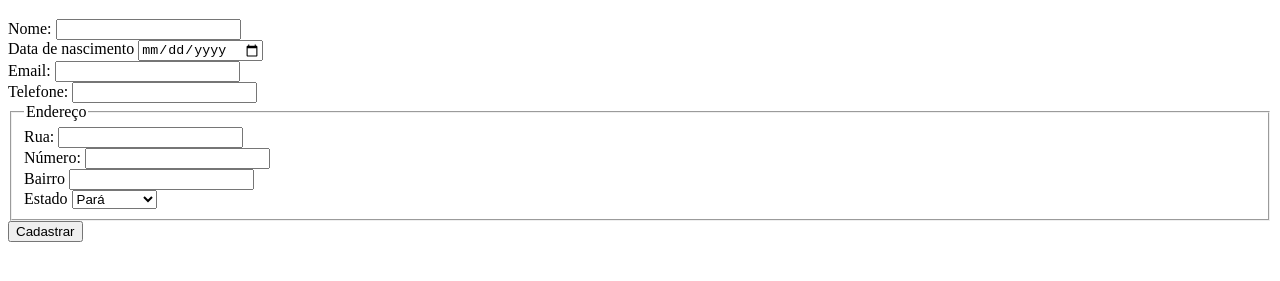
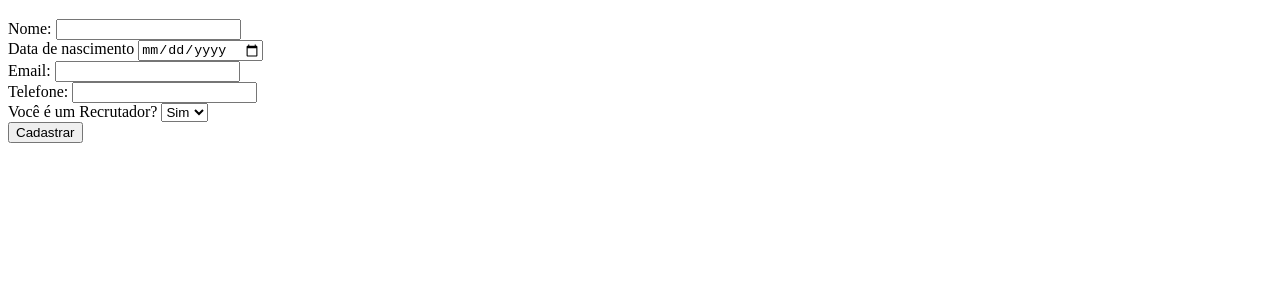
Before and after one commit to daniel7365/Formul-rio, a plain HTML site: page index.html in a window 1280 px wide. Shown: the part 61-342 px from the top of the page. Drawn offline with Linux system fonts and the light colour scheme.

Commit message:
Add recruiter selection field to registration form
Added a new field to indicate if the user is a recruiter.

```diff
--- a/index.html
+++ b/index.html
@@ -26,30 +26,13 @@
             <label for="telefone">Telefone:</label>
             <input type="tel" id="telefone" name="telefone">
         </div>
-
-        <fieldset>
-            <legend>Endereço</legend>
-
-            <div>
-            <label for="rua">Rua:</label>
-            <input type="text" id="rua" name="rua">
-            </div>
-            <div>
-            <label for="numero">Número:</label>
-            <input type="text" id="numero" name="numero">
-            </div>
-            <div>
-                <label for="bairro">Bairro</label>
-                <input type="text" id="bairro" name="bairro">
-            </div>
-            <label for="estado">Estado</label>
-            <select id="estadoSelect" name="estado">
-                <option value="PA" selected>Pará</option>
-                <option value="AM">Amazonas</option>
-                <option value="AP">Amapá</option>
-
+        <div>
+            <label for="cargo">Você é um Recrutador?</label>
+            <select id="cargo" name="cargo">
+                <option value="sim">Sim</option>
+                <option value="nao">Não</option>
             </select>
-        </fieldset>
+        </div>
         <button type="submit">Cadastrar</button>
     </div>
     </form>
```
